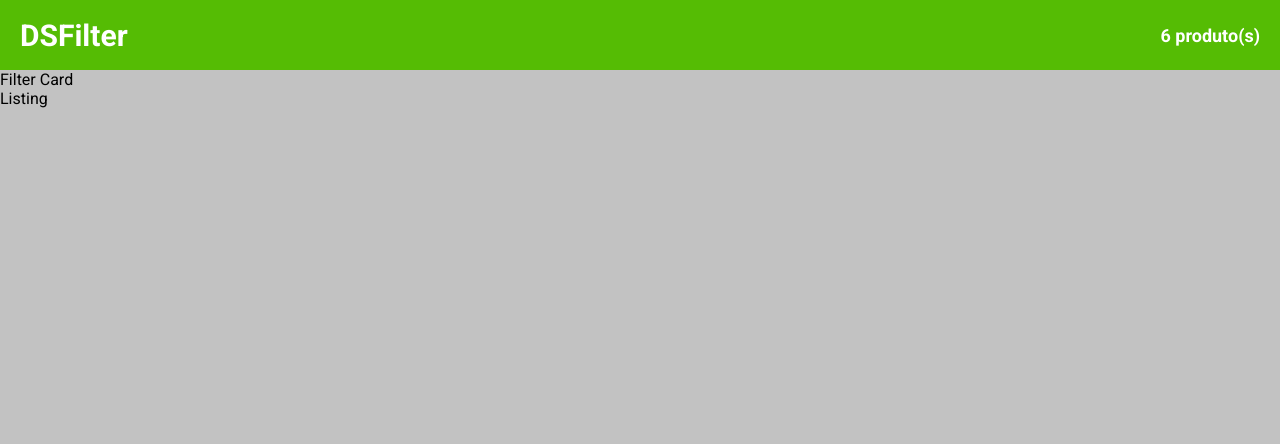
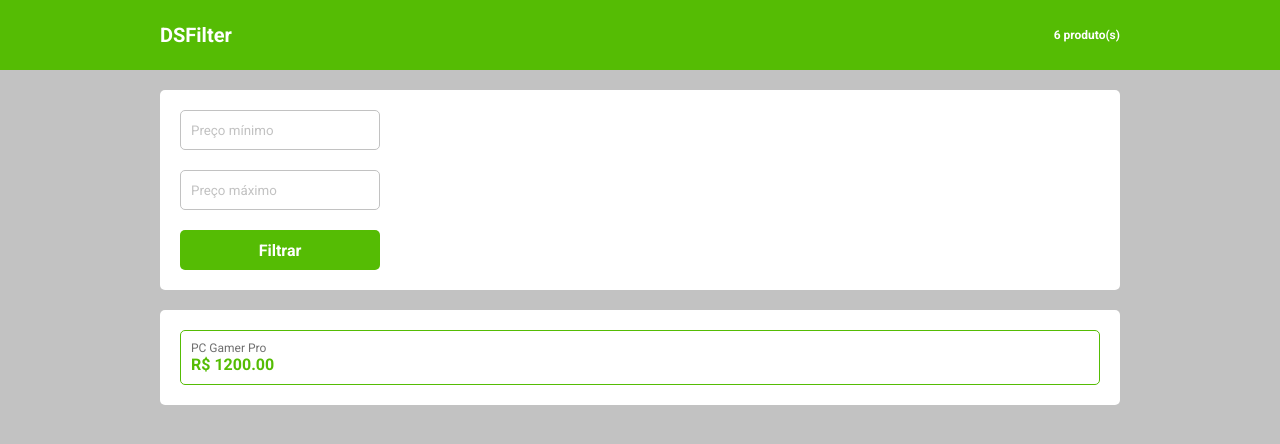
Before and after one commit to murilomartins93/dsfilter-challenge, a React (Vite) app: page / in a window 1280 px wide. Shown: the top 444 px of the page. Built offline with nearby package versions, Linux system fonts and the light colour scheme.

Commit message:
:construction: Cards layout

```diff
--- a/src/components/Header/index.tsx
+++ b/src/components/Header/index.tsx
@@ -3,7 +3,7 @@ import "./styles.css";
 function Header() {
   return (
     <header className="dsf-header">
-      <nav className="dsf-nav">
+      <nav className="dsf-nav dsf-container">
         <div className="dsf-header-title">
           <h1>DSFilter</h1>
         </div>
--- a/src/components/Header/styles.css
+++ b/src/components/Header/styles.css
@@ -4,22 +4,21 @@
   color: var(--dsf-font-primary);
   display: flex;
   align-items: center;
+  padding: 20px;
 }
 
 .dsf-nav {
-  padding: 20px;
   display: flex;
   align-items: center;
   justify-content: space-between;
-  width: 100%;
 }
 
-.dsf-header-title {
+.dsf-header-title h1 {
+  font-size: 20px;
   font-weight: 700;
-  font-size: 20px;
 }
 
-.dsf-nav-counter {
+.dsf-nav-counter h1 {
   font-weight: 700;
   font-size: 12px;
 }
--- /dev/null
+++ b/src/components/ListingBody/FilterCard/index.tsx
@@ -0,0 +1,27 @@
+import "./styles.css";
+
+function FilterCard() {
+  return (
+    <section id="filter-card">
+      <form className="dsf-card dsf-form">
+        <input
+          type="text"
+          name="minPrice"
+          placeholder="Preço mínimo"
+          className="dsf-form-box"
+        />
+        <input
+          type="text"
+          name="maxPrice"
+          placeholder="Preço máximo"
+          className="dsf-form-box"
+        />
+        <button type="submit" className="dsf-form-box">
+          Filtrar
+        </button>
+      </form>
+    </section>
+  );
+}
+
+export default FilterCard;
--- /dev/null
+++ b/src/components/ListingBody/FilterCard/styles.css
@@ -0,0 +1,43 @@
+.dsf-form {
+  height: 200px;
+  display: flex;
+  flex-direction: column;
+  align-items: start;
+  justify-content: space-between;
+}
+
+.dsf-form-box {
+  height: 40px;
+  max-width: 200px;
+  width: 100%;
+  padding: 10px;
+  border-radius: 5px;
+}
+
+.dsf-form input {
+  color: var(--dsf-input-font);
+  border: 1px solid var(--dsf-input-border-primary);
+}
+
+.dsf-form input::placeholder {
+  color: var(--dsf-placeholder-font);
+}
+
+.dsf-form input:focus {
+  outline: none;
+}
+
+.dsf-form button {
+  font-weight: 700;
+  font-size: 16px;
+  background-color: var(--dsf-btn-primary);
+  color: var(--dsf-btn-secondary);
+  border: none;
+  cursor: pointer;
+}
+
+.dsf-form button:hover {
+  background-color: var(--dsf-btn-secondary);
+  color: var(--dsf-btn-primary);
+  border: 1px solid var(--dsf-btn-primary);
+}
--- /dev/null
+++ b/src/components/ListingBody/ListingCard/index.tsx
@@ -0,0 +1,11 @@
+import ProductDetailCard from "../../ProductDetailCard";
+
+function ListingCard() {
+  return (
+    <section id="listing">
+      <div className="dsf-card">{<ProductDetailCard />}</div>
+    </section>
+  );
+}
+
+export default ListingCard;
--- /dev/null
+++ b/src/components/ListingBody/index.tsx
@@ -0,0 +1,15 @@
+import FilterCard from "./FilterCard";
+import ListingCard from "./ListingCard";
+
+function ListingBody() {
+  return (
+    <main>
+      <div className="dsf-container">
+        <FilterCard />
+        <ListingCard />
+      </div>
+    </main>
+  );
+}
+
+export default ListingBody;
--- /dev/null
+++ b/src/components/ProductDetailCard/index.tsx
@@ -0,0 +1,12 @@
+import "./styles.css";
+
+function ProductDetailCard() {
+  return (
+    <div className="dsf-detail-card">
+      <h1>PC Gamer Pro</h1>
+      <p>R$ 1200.00</p>
+    </div>
+  );
+}
+
+export default ProductDetailCard;
--- /dev/null
+++ b/src/components/ProductDetailCard/styles.css
@@ -0,0 +1,19 @@
+.dsf-detail-card {
+  background-color: var(--dsf-bg-secondary);
+  border: 1px solid var(--dsf-input-border-secondary);
+  border-radius: 5px;
+  width: 100%;
+  padding: 10px;
+}
+
+.dsf-detail-card h1 {
+  font-weight: 400;
+  font-size: 12px;
+  color: var(--dsf-font-tertiary);
+}
+
+.dsf-detail-card p {
+  font-weight: 700;
+  font-size: 16px;
+  color: var(--dsf-font-secondary);
+}
--- a/src/index.css
+++ b/src/index.css
@@ -11,15 +11,11 @@
 
   --dsf-input-font: #6f6f6f;
   --dsf-placeholder-font: #c2c2c2;
-  --dsf-input-border: #c2c2c2;
+  --dsf-input-border-primary: #c2c2c2;
+  --dsf-input-border-secondary: #55bc04;
 
   --dsf-btn-primary: #55bc04;
   --dsf-btn-secondary: #ffffff;
-
-  --dsf-listing-primary-font: #6f6f6f;
-  --dsf-listing-secondary-font: #55bc04;
-  --dsf-listing-bg: #ffffff;
-  --dsf-listing-border: #55bc04;
 }
 
 * {
@@ -39,3 +35,22 @@ html,
 body {
   background-color: var(--dsf-bg-tertiary);
 }
+
+main {
+  padding: 0 20px;
+}
+
+/* Generic Styles */
+
+.dsf-container {
+  width: 100%;
+  max-width: 960px;
+  margin: 0 auto;
+}
+
+.dsf-card {
+  background-color: var(--dsf-bg-secondary);
+  border-radius: 5px;
+  padding: 20px;
+  margin: 20px 0;
+}
--- a/src/routes/Main/index.tsx
+++ b/src/routes/Main/index.tsx
@@ -1,13 +1,11 @@
 import Header from "../../components/Header";
+import ListingBody from "../../components/ListingBody";
 
 function Home() {
   return (
     <>
       <Header />
-      <main>
-        <section id="filter-card">Filter Card</section>
-        <section id="listing">Listing</section>
-      </main>
+      <ListingBody />
     </>
   );
 }
```
